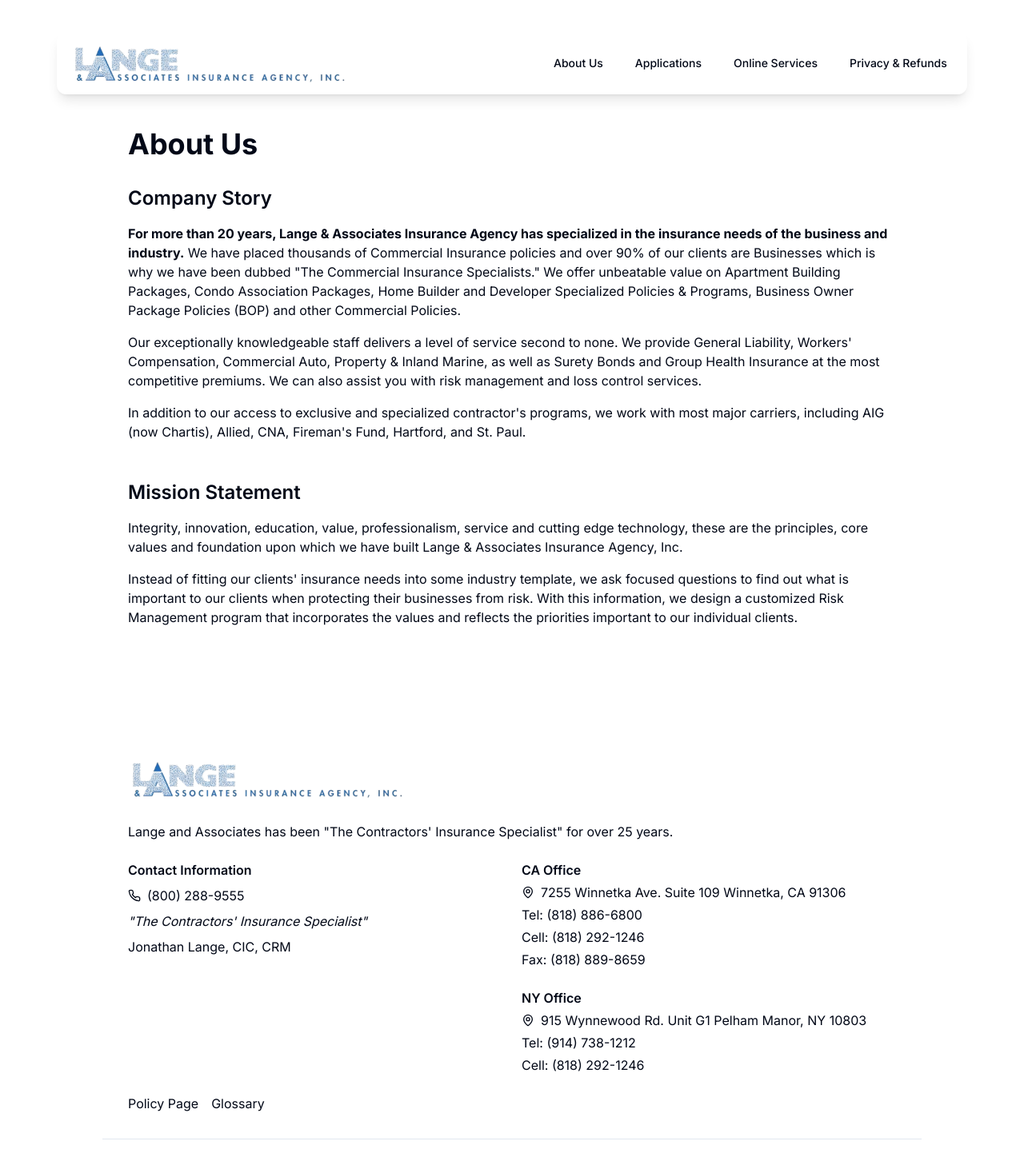
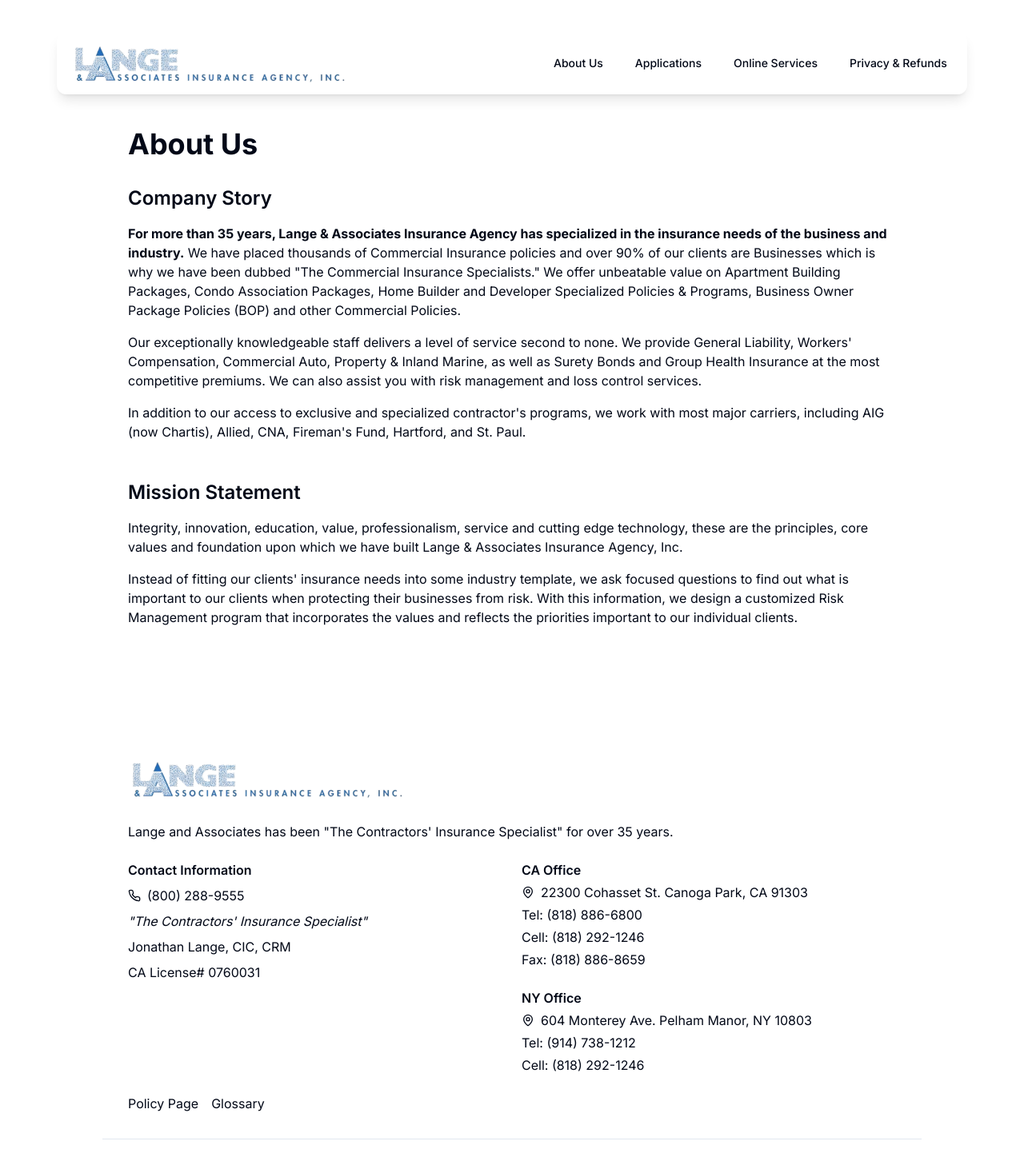
Before and after one commit to stonewerner/insurance-site, a Next.js app: page /about in a window 1280 px wide. Shown: the top 1457 px of the page at 80% size. Built offline with nearby package versions, Linux system fonts and the light colour scheme.

Commit message:
updated wording to 35 yrs and new addresses

```diff
--- a/app/about/page.tsx
+++ b/app/about/page.tsx
@@ -11,7 +11,7 @@
           <div>
             <h2 className="text-2xl font-semibold mb-4">Company Story</h2>
             <p className="mb-4">
-              <strong>For more than 20 years, Lange & Associates Insurance Agency has specialized in the insurance needs of the business and industry.</strong> We have placed thousands of Commercial Insurance policies and over 90% of our clients are Businesses which is why we have been dubbed &quot;The Commercial Insurance Specialists.&quot; We offer unbeatable value on Apartment Building Packages, Condo Association Packages, Home Builder and Developer Specialized Policies & Programs, Business Owner Package Policies (BOP) and other Commercial Policies.
+              <strong>For more than 35 years, Lange & Associates Insurance Agency has specialized in the insurance needs of the business and industry.</strong> We have placed thousands of Commercial Insurance policies and over 90% of our clients are Businesses which is why we have been dubbed &quot;The Commercial Insurance Specialists.&quot; We offer unbeatable value on Apartment Building Packages, Condo Association Packages, Home Builder and Developer Specialized Policies & Programs, Business Owner Package Policies (BOP) and other Commercial Policies.
             </p>
             <p className="mb-4">
               Our exceptionally knowledgeable staff delivers a level of service second to none. We provide General Liability, Workers&apos; Compensation, Commercial Auto, Property & Inland Marine, as well as Surety Bonds and Group Health Insurance at the most competitive premiums. We can also assist you with risk management and loss control services.
--- a/components/footer.tsx
+++ b/components/footer.tsx
@@ -25,7 +25,7 @@
             </Link>
             <p>
                 <Balancer>
-                    Lange and Associates has been &quot;The Contractors&apos; Insurance Specialist&quot; for over 25 years.
+                    Lange and Associates has been &quot;The Contractors&apos; Insurance Specialist&quot; for over 35 years.
               </Balancer>
             </p>
           </div>
@@ -37,23 +37,24 @@
               </p>
               <p className="italic">&quot;The Contractors&apos; Insurance Specialist&quot;</p>
               <p>Jonathan Lange, CIC, CRM</p>
+              <p>CA License# 0760031</p>
             </div>
             <div className="flex flex-col gap-2">
               <div className="flex flex-col gap-1">
                 <h5 className="font-semibold">CA Office</h5>
                 <p className="flex items-start gap-2">
                   <MapPin size={16} className="mt-1 flex-shrink-0" />
-                  <span>7255 Winnetka Ave. Suite 109 Winnetka, CA 91306</span>
+                  <span>22300 Cohasset St. Canoga Park, CA 91303</span>
                 </p>
                 <p>Tel: (818) 886-6800</p>
                 <p>Cell: (818) 292-1246</p>
-                <p>Fax: (818) 889-8659</p>
+                <p>Fax: (818) 886-8659</p>
               </div>
               <div className="flex flex-col gap-1 mt-4">
                 <h5 className="font-semibold">NY Office</h5>
                 <p className="flex items-start gap-2">
                   <MapPin size={16} className="mt-1 flex-shrink-0" />
-                  <span>915 Wynnewood Rd. Unit G1 Pelham Manor, NY 10803</span>
+                  <span>604 Monterey Ave. Pelham Manor, NY 10803</span>
                 </p>
                 <p>Tel: (914) 738-1212</p>
                 <p>Cell: (818) 292-1246</p>
--- a/components/home-page/hero2.tsx
+++ b/components/home-page/hero2.tsx
@@ -47,7 +47,7 @@
           </h1>
           <h3 className="text-muted-foreground">
             <Balancer>
-              &quot;The Contractors&apos; Insurance Specialist.&quot; We&apos;ve been providing expert insurance solutions for over 25 years.
+              &quot;The Contractors&apos; Insurance Specialist.&quot; We&apos;ve been providing expert insurance solutions for over 35 years.
             </Balancer>
           </h3>
           <div className="my-8 h-96 w-full overflow-hidden rounded-lg border md:h-[480px] md:rounded-xl relative">
```
Also changed, not shown: 2 other files (tests, documents, lock files or other folders).
